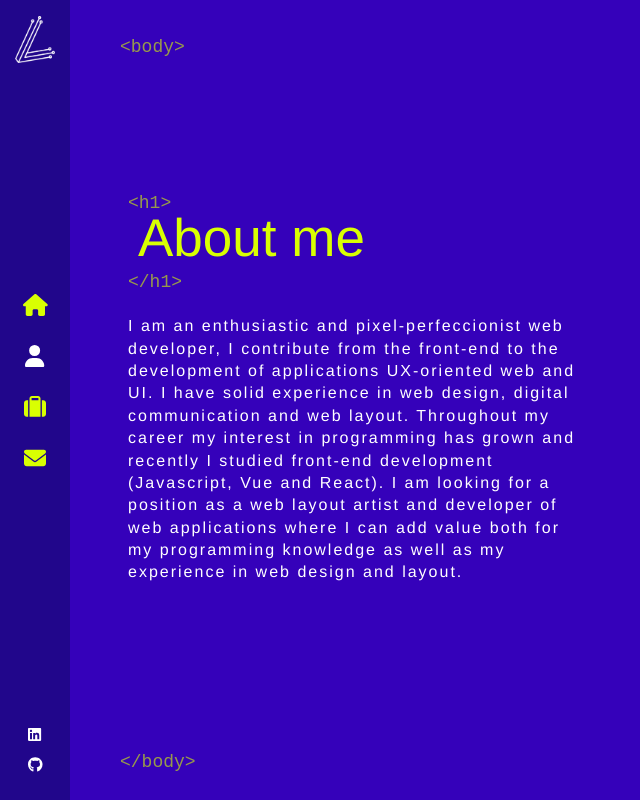
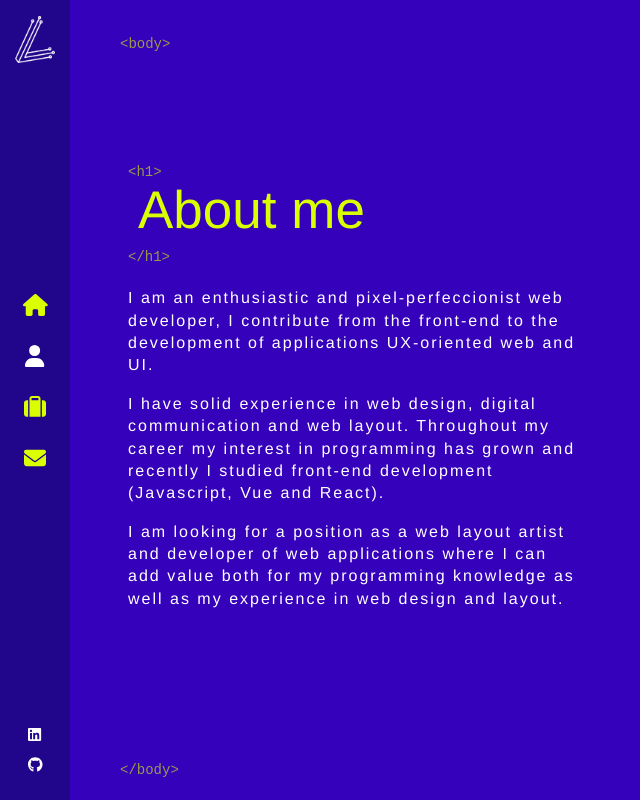
Before and after one commit to lauracapella/laura-capella-porfolio, a React (Create React App) app: page /about in a window 1280 px wide. Shown: the whole page, without its empty margins (0-640 px from the left). Built offline with nearby package versions, Linux system fonts and the light colour scheme.

Commit message:
about text page

```diff
--- a/src/components/About/index.js
+++ b/src/components/About/index.js
@@ -13,15 +13,9 @@ const About = () => {
                 />
             </h1>
             <p>
-            I am an enthusiastic and pixel-perfeccionist web developer,
-            I contribute from the front-end to the development of applications UX-oriented web and UI. I have solid
-            experience in web design, digital communication and
-            web layout. Throughout my career my interest in
-            programming has grown and recently I studied front-end development (Javascript, Vue and React).
-            I am looking for a position as a web layout artist and
-            developer of web applications where I can add value both for my programming knowledge as well as my experience
-            in web design and layout.
-            </p>
+            I am an enthusiastic and pixel-perfeccionist web developer, I contribute from the front-end to the development of applications UX-oriented web and UI.</p>
+            <p>I have solid experience in web design, digital communication and web layout. Throughout my career my interest in programming has grown and recently I studied front-end development (Javascript, Vue and React).</p>
+            <p>I am looking for a position as a web layout artist and developer of web applications where I can add value both for my programming knowledge as well as my experience in web design and layout.</p>
         </div>
     </div>
     )
--- a/src/components/Layout/index.scss
+++ b/src/components/Layout/index.scss
@@ -15,7 +15,7 @@
     position: absolute;
     bottom: 0;
     left: 120px;
-    font-size: 18px;
+    font-size: 14px;
     font-family: monospace;
 
 }
@@ -63,7 +63,7 @@
             &::before{
                 content: '<h1>';
                 font-family: monospace;
-                font-size: 18px;
+                font-size: 14px;
                 position: absolute;
                 margin-top: -10px;
                 left: -10px;
@@ -74,7 +74,7 @@
             &::after {
                 content: '</h1>';
                 font-family: monospace;
-                font-size: 18px;
+                font-size: 14px;
                 position: absolute;
                 left: -30px;
                 opacity: 0.6;
```
